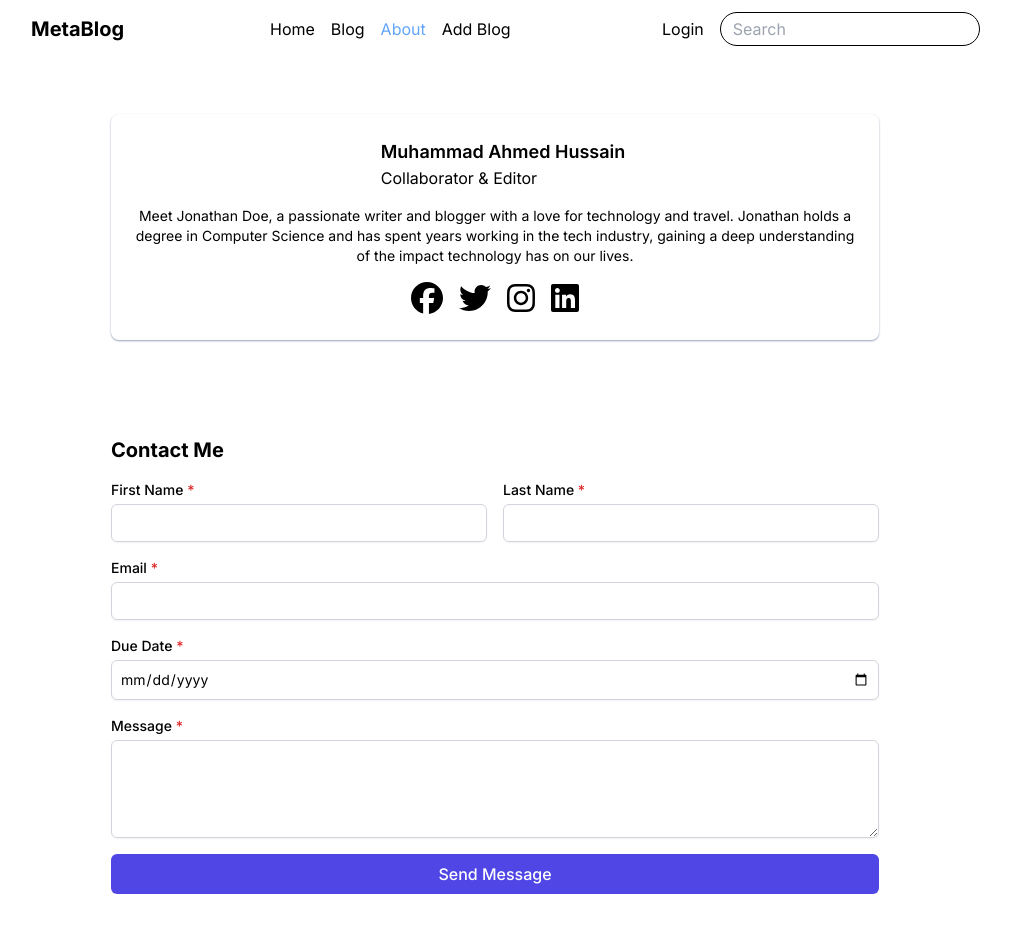
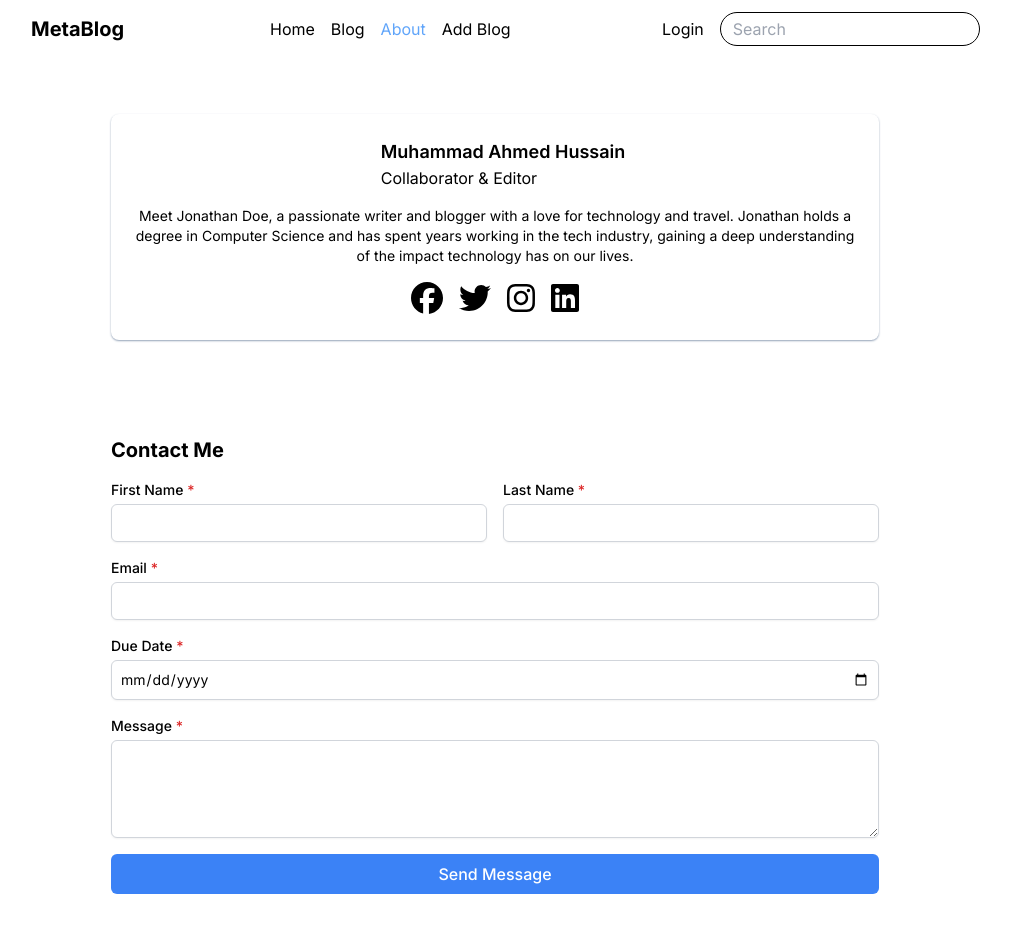
Before and after one commit to Ah815/Blog_App, a Next.js app: page /about in a window 1280 px wide. Shown: the top 952 px of the page, without its empty margins (145-1156 px from the left). Built offline with nearby package versions, Linux system fonts and the light colour scheme; no server answers.

Commit message:
color change

```diff
--- a/src/app/about/page.jsx
+++ b/src/app/about/page.jsx
@@ -195,7 +195,7 @@ const AboutPage = () => {
 
               <button
                 type="submit"
-                className="w-full bg-indigo-600 text-white font-medium p-2 rounded-md hover:bg-indigo-700 focus:ring-2 focus:ring-indigo-500"
+                className="w-full bg-blue-500 text-white font-medium p-2 rounded-md hover:bg-blue-700 focus:ring-2 focus:ring-indigo-500"
               >
                 Send Message
               </button>
```
